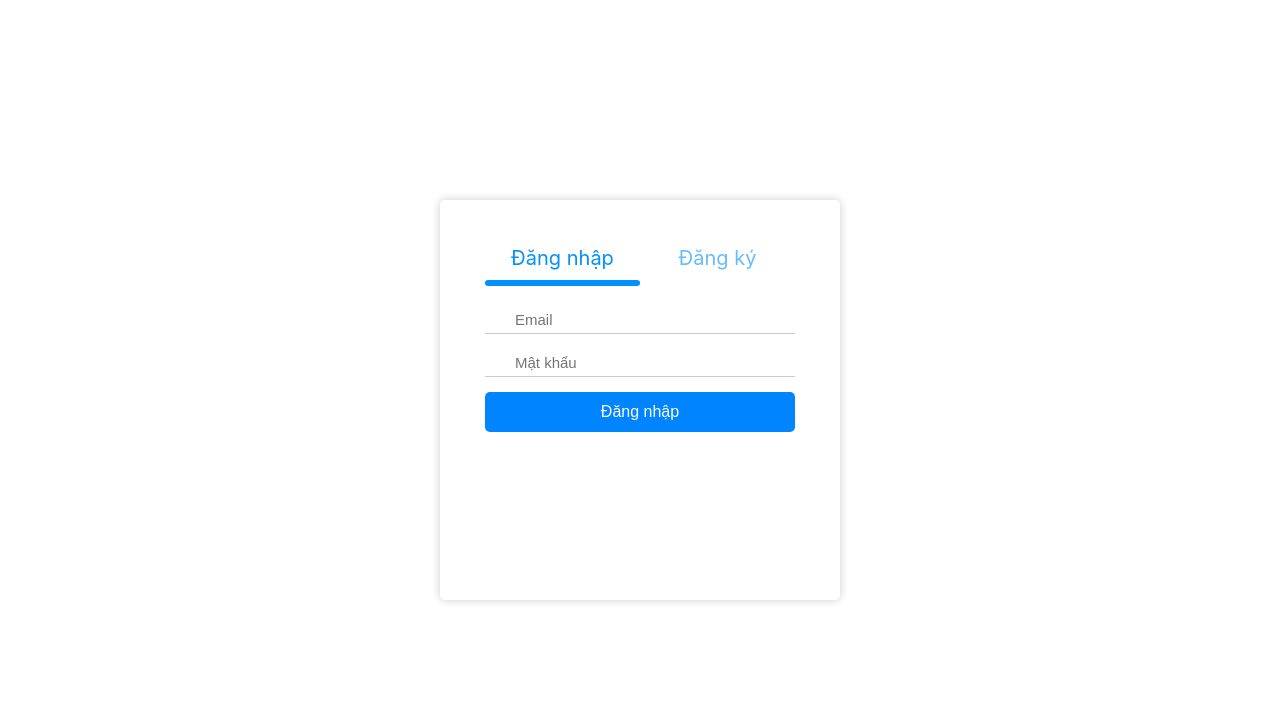
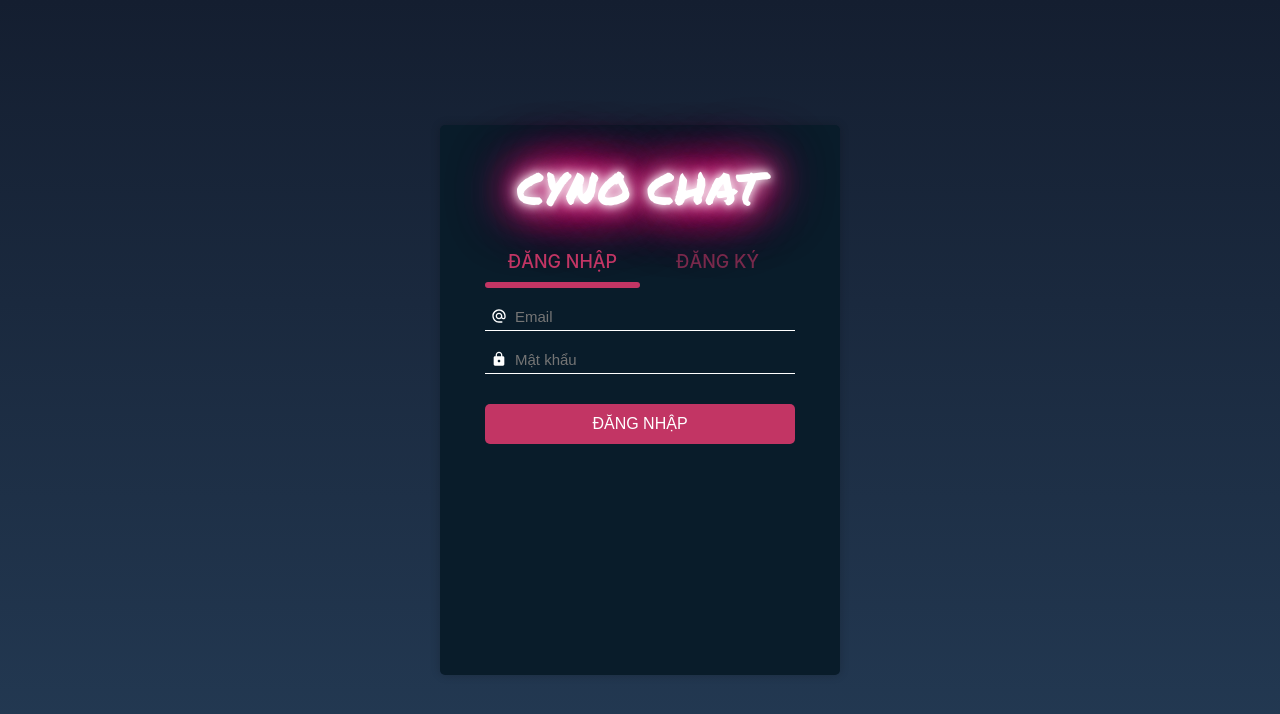
Before and after one commit to LeKhoaVan/app-chat-nhom9, a React (Create React App) app in the folder appchat-main/: page /login in a window 1280 px wide. Shown: the top 714 px of the page. Built offline with nearby package versions, Linux system fonts and the light colour scheme; no server answers.

Commit message:
register

```diff
--- a/appchat-main/src/App.js
+++ b/appchat-main/src/App.js
@@ -7,7 +7,6 @@ import { BrowserRouter, Routes, Route } from 'react-router-dom';
 import {useState} from 'react'
 import AuthContextProvider from './contexts/AuthContext'
 import LoginForm from './component/Auth/Login'
-import RegisterForm from './component/Auth/Register'
 import ProtectedRoute from './routing/ProtectedRoute'
 
 function App() {
--- a/appchat-main/src/component/Auth/Login.css
+++ b/appchat-main/src/component/Auth/Login.css
@@ -1,26 +1,71 @@
+@import 'https://fonts.googleapis.com/css?family=Permanent+Marker';
+
 *{
     padding: 0;
     margin: 0;
     box-sizing: border-box;
 }
+/* body{
+    background: -webkit-radial-gradient(rgba(255,255,255,0) 0, rgba(255,255,255,.15) 30%, rgba(255,255,255,.3) 32%, rgba(255,255,255,0) 33%) 0 0, -webkit-radial-gradient(rgba(255,255,255,0) 0, rgba(255,255,255,.1) 11%, rgba(255,255,255,.3) 13%, rgba(255,255,255,0) 14%) 0 0, -webkit-radial-gradient(rgba(255,255,255,0) 0, rgba(255,255,255,.2) 17%, rgba(255,255,255,.43) 19%, rgba(255,255,255,0) 20%) 0 110px, -webkit-radial-gradient(rgba(255,255,255,0) 0, rgba(255,255,255,.2) 11%, rgba(255,255,255,.4) 13%, rgba(255,255,255,0) 14%) -130px -170px, -webkit-radial-gradient(rgba(255,255,255,0) 0, rgba(255,255,255,.2) 11%, rgba(255,255,255,.4) 13%, rgba(255,255,255,0) 14%) 130px 370px, -webkit-radial-gradient(rgba(255,255,255,0) 0, rgba(255,255,255,.1) 11%, rgba(255,255,255,.2) 13%, rgba(255,255,255,0) 14%) 0 0, -webkit-linear-gradient(45deg, #343702 0%, #184500 20%, #187546 30%, #006782 40%, #0b1284 50%, #760ea1 60%, #83096e 70%, #840b2a 80%, #b13e12 90%, #e27412 100%);
+    background-color: #840b2a;
+    background: -moz-radial-gradient(rgba(255,255,255,0) 0, rgba(255,255,255,.15) 30%, rgba(255,255,255,.3) 32%, rgba(255,255,255,0) 33%) 0 0, -moz-radial-gradient(rgba(255,255,255,0) 0, rgba(255,255,255,.1) 11%, rgba(255,255,255,.3) 13%, rgba(255,255,255,0) 14%) 0 0, -moz-radial-gradient(rgba(255,255,255,0) 0, rgba(255,255,255,.2) 17%, rgba(255,255,255,.43) 19%, rgba(255,255,255,0) 20%) 0 110px, -moz-radial-gradient(rgba(255,255,255,0) 0, rgba(255,255,255,.2) 11%, rgba(255,255,255,.4) 13%, rgba(255,255,255,0) 14%) -130px -170px, -moz-radial-gradient(rgba(255,255,255,0) 0, rgba(255,255,255,.2) 11%, rgba(255,255,255,.4) 13%, rgba(255,255,255,0) 14%) 130px 370px, -moz-radial-gradient(rgba(255,255,255,0) 0, rgba(255,255,255,.1) 11%, rgba(255,255,255,.2) 13%, rgba(255,255,255,0) 14%) 0 0, -moz-linear-gradient(45deg, #343702 0%, #184500 20%, #187546 30%, #006782 40%, #0b1284 50%, #760ea1 60%, #83096e 70%, #840b2a 80%, #b13e12 90%, #e27412 100%);
+    background-color: #840b2a;
+    background: -o-radial-gradient(rgba(255,255,255,0) 0, rgba(255,255,255,.15) 30%, rgba(255,255,255,.3) 32%, rgba(255,255,255,0) 33%) 0 0, -o-radial-gradient(rgba(255,255,255,0) 0, rgba(255,255,255,.1) 11%, rgba(255,255,255,.3) 13%, rgba(255,255,255,0) 14%) 0 0, -o-radial-gradient(rgba(255,255,255,0) 0, rgba(255,255,255,.2) 17%, rgba(255,255,255,.43) 19%, rgba(255,255,255,0) 20%) 0 110px, -o-radial-gradient(rgba(255,255,255,0) 0, rgba(255,255,255,.2) 11%, rgba(255,255,255,.4) 13%, rgba(255,255,255,0) 14%) -130px -170px, -o-radial-gradient(rgba(255,255,255,0) 0, rgba(255,255,255,.2) 11%, rgba(255,255,255,.4) 13%, rgba(255,255,255,0) 14%) 130px 370px, -o-radial-gradient(rgba(255,255,255,0) 0, rgba(255,255,255,.1) 11%, rgba(255,255,255,.2) 13%, rgba(255,255,255,0) 14%) 0 0, -o-linear-gradient(45deg, #343702 0%, #184500 20%, #187546 30%, #006782 40%, #0b1284 50%, #760ea1 60%, #83096e 70%, #840b2a 80%, #b13e12 90%, #e27412 100%);
+    background-size: 1000px 1000px, 410px 410px, 610px 610px, 530px 530px, 730px 730px, 1000px 1000px;
+    background-color: #840b2a;
+    background-repeat: no-repeat;
+} */
 .container{
     display: flex;
     justify-content: center;
     align-items: center;
     height: 100vh;
+    background: var(--background-login);
+
 }
+
+.text-effect{
+    text-align: center;
+}
+
+.header-name {
+    font-size: 45px;
+    color: #fff;
+    font-family: "Permanent Marker", cursive;
+    animation: glow 1s ease-in-out infinite alternate;
+  }
+
+  @keyframes glow {
+    from {
+      text-shadow: 0 0 10px #fff, 0 0 20px #fff, 0 0 30px #e60073, 0 0 40px #e60073, 0 0 50px #e60073, 0 0 60px #e60073, 0 0 70px #e60073;
+    }
+
+    to {
+      text-shadow: 0 0 20px #fff, 0 0 30px #ff4da6, 0 0 40px #ff4da6, 0 0 50px #ff4da6, 0 0 60px #ff4da6, 0 0 70px #ff4da6, 0 0 80px #ff4da6;
+    }
+  }
 
 .err{
     color: red;
+    margin-bottom: 15px;
+    animation: my 500ms infinite;
+}
+
+@keyframes my {
+    0% { color: red;  }
+    50% { color: #fff;  }
+    100% { color: red;  }
 }
 .modal {
+    background: var(--login-form);
     width: 400px;
-    height: 400px;
+    height: 550px;
     padding: 30px 45px;
     box-shadow: 0 0 10px rgba(0, 0, 0, 0.2);
     border-radius: 5px;
 }
 .tabs__title{
+    margin-top: 15px;
     display: flex;
     position: relative;
 }
@@ -31,34 +76,36 @@
     width: 0;
     height: 6px;
     border-radius: 15px;
-    background-color: #0091ff;
+    background-color: var(--login-line);
     transition: all 0.2s ease;
 }
 .tabs__title-item{
     width: 50%;
     padding: 16px 20px 11px 20px;
-    font-size: 20px;
+    font-size: 18px;
     text-align: center;
-    color: #0091ff;
-    background-color: #fff;
+    color: var(--login-line);
+    background-color: transparent;
     border-top-left-radius: 5px;
     border-top-right-radius: 5px;
     border-bottom: 5px solid transparent;
     opacity: 0.6;
+    text-transform: uppercase;
+    font-weight: 500;
     cursor: pointer;
-    transition: all 0.5s ease;
+    transition: all 0.3s ease;
 }
 .tabs__title-item:hover{
     opacity: 1;
-    background-color: rgba(56, 71, 202, 0.05);
-    border-color: rgba(56, 71, 202, 0.05);
+    /* background-color: rgba(56, 71, 202, 0.05);
+    border-color: rgba(56, 71, 202, 0.05);*/
 }
 .tabs__title-item.active{
     opacity: 1;
 }
 
 .tabs__content{
-    padding-top: 20px;
+    padding-top: 15px;
 }
 
 .tabs__content-item{
@@ -76,6 +123,13 @@
 .form-control {
     position: relative;
     width: 100%;
+    color: #fff;
+}
+.form-control.radio{
+    margin-bottom: 15px;
+}
+.form-control.radio input{
+    margin-left: 5px;
 }
 
 
@@ -85,37 +139,56 @@
     border: none;
     outline: none;
     margin-bottom: 15px;
-    border-bottom: 1px solid rgb(204, 204, 204);
+    border-bottom: 1px solid #fff;
     font-size: 15px;
     padding-left: 30px;
-    color: rgb(31, 5, 5);
+    background-color: var(--login-form-input-bg);
+    color: var(--login-form-input);
 }
-.tabs__content .form .form-input:focus{
-    border-bottom: 1px solid rgb(117, 243, 237);
+.tabs__content .form .form-input:focus,
+.form-input:not([value=""]):not(:focus) {
+    border-bottom: 1px solid var(--login-line);
 }
+
+.form-input.date::-webkit-inner-spin-button,
+.form-input.date::-webkit-clear-button {
+  display: block;
+}
+
+.form-input.date::-webkit-calendar-picker-indicator {
+  background-color: #fff;
+  opacity: 1;
+  border-radius: 20%;
+  cursor: pointer;
+
+}
+
+
 .form-control .icon {
     position: absolute;
-    top:0;
-    left: 0;
-    transform: translate(50%,50%);
-    color: rgba(0, 0, 0, 0.719);
+    top: 5px;
+    left: 6px;
+    color: #fff;
     font-size: 15px;
 }
 
 .tabs__content .form .button{
     width: 100%;
-    background-color: rgb(0, 132, 255);
+    background-color: var(--login-line);
     border: none;
     outline: none;
     height: 40px;
+    text-transform: uppercase;
     line-height: 40px;
     padding: 0 20px;
     font-size: 16px;
     border-radius: 5px;
     color: #fff;
+    font-weight: 700;
+    cursor: pointer;
     font-weight: 500;
     transition: 0.2s;
 }
 .tabs__content .form .button:hover{
-    background-color: rgb(0, 106, 206);
+    background-color: var(--login-button-hover);
 }
--- a/appchat-main/src/component/Auth/Login.jsx
+++ b/appchat-main/src/component/Auth/Login.jsx
@@ -4,6 +4,10 @@ import {AuthContext}    from "../../contexts/AuthContext"
 import Spinner from 'react-bootstrap/Spinner'
 import "./Login.css"
 import AlertMessage from '../AlertMessage'
+import AlternateEmailIcon from '@mui/icons-material/AlternateEmail';
+import LockIcon from '@mui/icons-material/Lock';
+import PersonIcon from '@mui/icons-material/Person';
+import CakeIcon from '@mui/icons-material/Cake';
 
 function OnclickTitle(){
     const $ = document.querySelector.bind(document);
@@ -42,6 +46,7 @@ function OneClick(){
     const login = document.querySelector(".tabs__title-item.login");
     login.click()
 }
+
 
 
 export default function Login() {
@@ -107,6 +112,7 @@ export default function Login() {
                     setTimeout(() => setAlertRe(null), 5000)
                 }else{
                     setAlertRe({ type: 'danger', message: "Thành công đăng ký tài khoản" })
+                    setTimeout(() => setAlertRe(null), 10000)
                 }
             } catch (error) {
                 console.log(error)
@@ -126,7 +132,13 @@ export default function Login() {
        <>
 
         <div className='container'>
+
             <div className='modal'>
+                <div className='text-effect'>
+                    <div className="header-name" >
+                        CYNO CHAT
+                    </div>
+                </div>
 
                 <div className='tabs__title'>
                     <div ref={OneClick} onClick={OnclickTitle} className='tabs__title-item active login'>Đăng nhập</div>
@@ -140,19 +152,19 @@ export default function Login() {
                         <form className='form' onSubmit={login} >
 
                             <div className='form-control'>
-                                <input placeholder="Email" className='form-input' name="email"
+                                <input placeholder="Email" className='form-input' type="email" name="email"
                                     value={email}
                                     onChange={onChangeLoginForm}
                                 />
 
-                                <i className='icon'></i>
+                                <i className='icon'><AlternateEmailIcon sx={{ fontSize: 16 }}/></i>
                             </div>
                             <div className='form-control'>
                                 <input placeholder="Mật khẩu" type="password" className='form-input' name="password"
                                      value={password}
                                      onChange={onChangeLoginForm}
                                 />
-                                <i className='icon'></i>
+                                <i className='icon'><LockIcon sx={{ fontSize: 16 }}/></i>
                             </div>
                             <div className="err">
                                 <AlertMessage info={alert} />
@@ -164,37 +176,37 @@ export default function Login() {
                     <div className='tabs__content-item register'>
                         <form className="form" onSubmit={register}>
                             <div className='form-control'>
-                                <input placeholder="Email" className='form-input' name="emailRe"
+                                <input placeholder="Email" className='form-input' type="email" name="emailRe"
                                 value={emailRe}
                                 onChange={onChangeRegisterForm}
                                 />
-                                <i className='icon'></i>
+                                <i className='icon'><AlternateEmailIcon sx={{ fontSize: 16 }}/></i>
                             </div>
                             <div className='form-control'>
-                                <input placeholder="Mật khẩu" className='form-input' name="passwordRe"
+                                <input placeholder="Mật khẩu" className='form-input' type="password" name="passwordRe"
                                 value={passwordRe}
                                 onChange={onChangeRegisterForm}/>
-                                <i className='icon'></i>
+                                <i className='icon'><LockIcon sx={{ fontSize: 16 }}/></i>
                             </div>
                             <div className='form-control'>
-                                <input placeholder="Nhập lại mật khẩu" className='form-input' name="cfpassword"
+                                <input placeholder="Nhập lại mật khẩu" className='form-input' type="password" name="cfpassword"
                                 value={cfpassword}
                                 onChange={onChangeRegisterForm}/>
-                                <i className='icon'></i>
+                                <i className='icon'><LockIcon sx={{ fontSize: 16 }}/></i>
                             </div>
                             <div className='form-control'>
-                                <input placeholder="Username" className='form-input' name="username"
+                                <input placeholder="User name" className='form-input' type="text" name="username"
                                 value={username}
                                 onChange={onChangeRegisterForm}/>
-                                <i className='icon'></i>
+                                <i className='icon'><PersonIcon sx={{ fontSize: 16 }}/></i>
                             </div>
                             <div className='form-control'>
-                                <input type="date" className='form-input' name="birthday"
+                                <input type="date"  className='form-input date' name="birthday"
                                 value={birthday}
                                 onChange={onChangeRegisterForm}/>
-                                <i className='icon'></i>
+                                <i className='icon'><CakeIcon sx={{ fontSize: 16 }}/></i>
                             </div>
-                            <div className='form-control'>
+                            <div className='form-control radio'>
                                 Giới tính:
                                 <input type="radio" value="Nam" name="gender"
                                 onChange={onChangeRegisterForm} /> Nam
```
Also changed, not shown: appchat-main/src/App.css (+11 -0 lines), appchat-main/src/contexts/AuthContext.js (+6 -5 lines).
